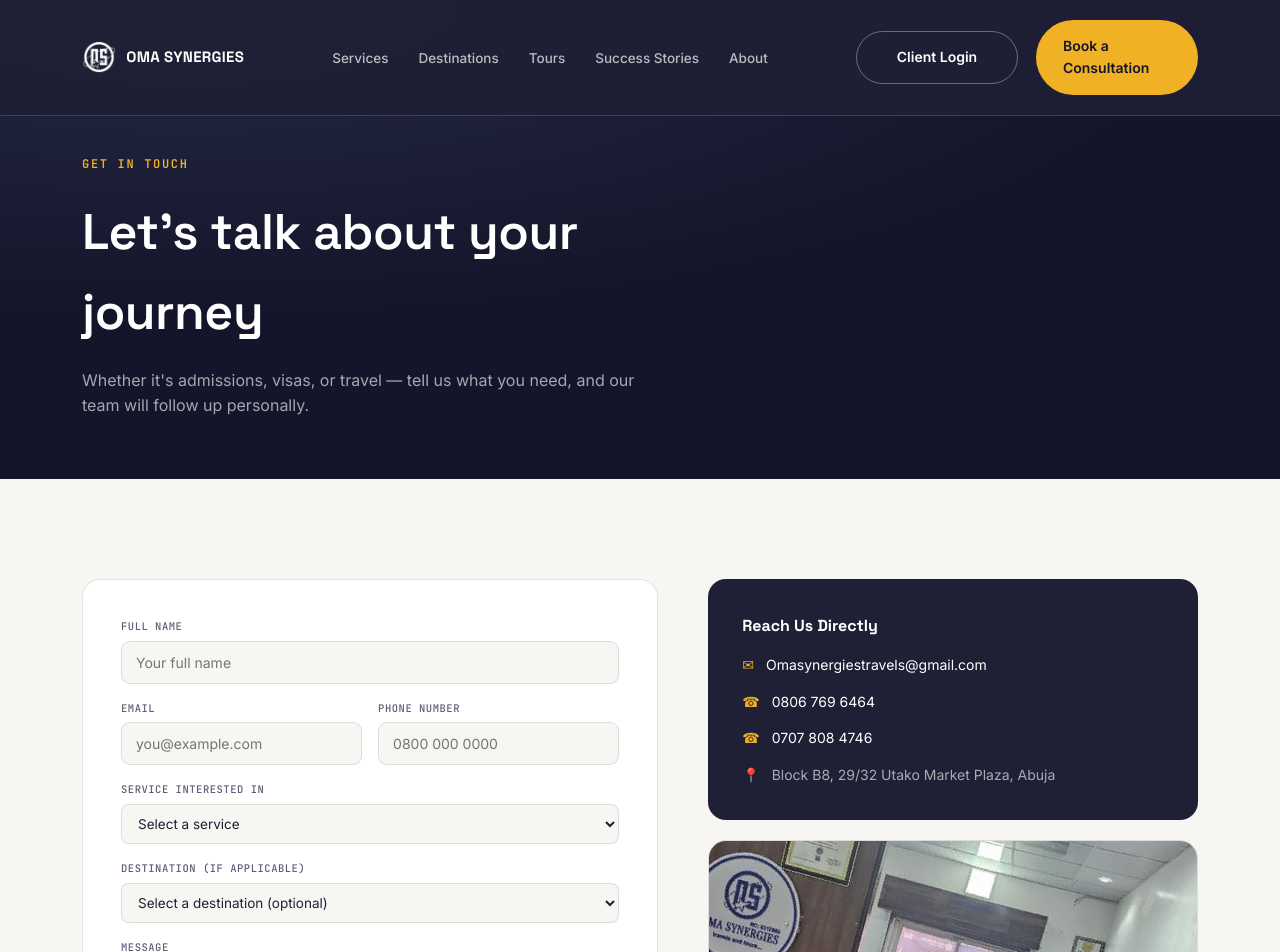
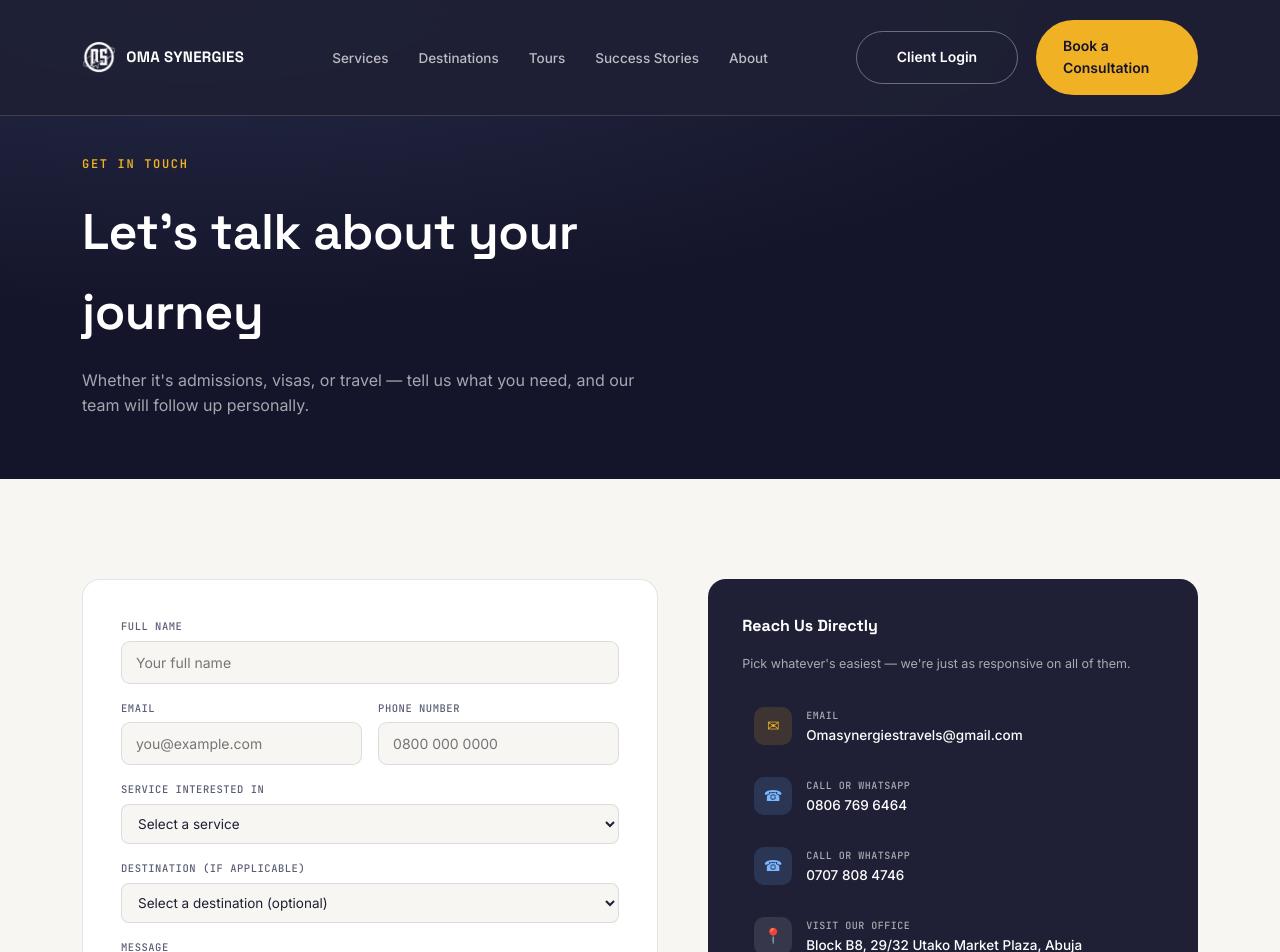
Before and after one commit to vitalcard22/oma-synergies-web, a React (Vite) app: page /contact in a window 1280 px wide. Shown: the top 952 px of the page. Built offline with nearby package versions, Linux system fonts and the light colour scheme.

Commit message:
Redesign Contact page's Reach Us Directly section: each method is now a hoverable clickable row with a colored icon badge, label, and value, with a subtle lift/glow interaction and a link to the map for the office address

```diff
--- a/src/pages/Contact.css
+++ b/src/pages/Contact.css
@@ -46,6 +46,23 @@
   .success-msg p{font-size:14px;color:var(--slate);}
 
   .info-col .info-card{background:var(--navy);color:var(--white);border-radius:18px;padding:34px;margin-bottom:20px;}
+
+  .reach-card{padding:30px 26px 22px;}
+  .reach-head{margin-bottom:20px;}
+  .reach-head h4{font-family:var(--display);font-size:16px;margin-bottom:6px;}
+  .reach-head p{font-size:12.5px;color:var(--ink-muted);}
+  .reach-row{display:flex;align-items:center;gap:14px;padding:13px 12px;border-radius:12px;margin-bottom:6px;transition:background .25s ease, transform .25s ease;}
+  .reach-row:hover{background:rgba(255,255,255,0.06);transform:translateX(4px);}
+  .reach-row:last-child{margin-bottom:0;}
+  .reach-badge{width:38px;height:38px;border-radius:10px;display:flex;align-items:center;justify-content:center;font-size:15px;flex-shrink:0;transition:transform .3s cubic-bezier(.34,1.56,.64,1);}
+  .reach-row:hover .reach-badge{transform:scale(1.1) rotate(-6deg);}
+  .reach-badge.email{background:rgba(240,177,36,0.15);color:var(--gold);}
+  .reach-badge.phone{background:rgba(110,180,255,0.15);color:#7cb8ff;}
+  .reach-badge.location{background:rgba(255,255,255,0.1);color:var(--white);}
+  .reach-label{font-family:var(--mono);font-size:10px;text-transform:uppercase;letter-spacing:0.05em;color:var(--ink-muted);margin-bottom:2px;}
+  .reach-value{font-size:13.5px;color:var(--white);font-weight:500;line-height:1.35;}
+  .reach-arrow{margin-left:auto;color:var(--ink-muted);opacity:0;transform:translateX(-4px);transition:all .25s ease;flex-shrink:0;}
+  .reach-row:hover .reach-arrow{opacity:1;transform:translateX(0);color:var(--gold);}
   .info-card h4{font-family:var(--display);font-size:16px;margin-bottom:16px;}
   .info-row{display:flex;gap:12px;align-items:flex-start;margin-bottom:14px;font-size:14px;color:var(--ink-muted);}
   .info-row:last-child{margin-bottom:0;}
--- a/src/pages/Contact.tsx
+++ b/src/pages/Contact.tsx
@@ -92,12 +92,31 @@
           </div>
 
           <div className="info-col">
-            <div className="info-card">
-              <h4>Reach Us Directly</h4>
-              <div className="info-row"><span className="ic">✉</span><a href="mailto:Omasynergiestravels@gmail.com">Omasynergiestravels@gmail.com</a></div>
-              <div className="info-row"><span className="ic">☎</span><a href="tel:+2348067696464">0806 769 6464</a></div>
-              <div className="info-row"><span className="ic">☎</span><a href="tel:+2347078084746">0707 808 4746</a></div>
-              <div className="info-row"><span className="ic">📍</span><span>Block B8, 29/32 Utako Market Plaza, Abuja</span></div>
+            <div className="info-card reach-card">
+              <div className="reach-head">
+                <h4>Reach Us Directly</h4>
+                <p>Pick whatever's easiest — we're just as responsive on all of them.</p>
+              </div>
+              <a className="reach-row" href="mailto:Omasynergiestravels@gmail.com">
+                <span className="reach-badge email">✉</span>
+                <div><div className="reach-label">Email</div><div className="reach-value">Omasynergiestravels@gmail.com</div></div>
+                <span className="reach-arrow">→</span>
+              </a>
+              <a className="reach-row" href="tel:+2348067696464">
+                <span className="reach-badge phone">☎</span>
+                <div><div className="reach-label">Call or WhatsApp</div><div className="reach-value">0806 769 6464</div></div>
+                <span className="reach-arrow">→</span>
+              </a>
+              <a className="reach-row" href="tel:+2347078084746">
+                <span className="reach-badge phone">☎</span>
+                <div><div className="reach-label">Call or WhatsApp</div><div className="reach-value">0707 808 4746</div></div>
+                <span className="reach-arrow">→</span>
+              </a>
+              <a className="reach-row" href="https://www.google.com/maps?q=Block+B8,+29/32+Utako+Market+Plaza,+Abuja" target="_blank" rel="noopener noreferrer">
+                <span className="reach-badge location">📍</span>
+                <div><div className="reach-label">Visit Our Office</div><div className="reach-value">Block B8, 29/32 Utako Market Plaza, Abuja</div></div>
+                <span className="reach-arrow">→</span>
+              </a>
             </div>
 
             <div className="office-photo-card">
```
